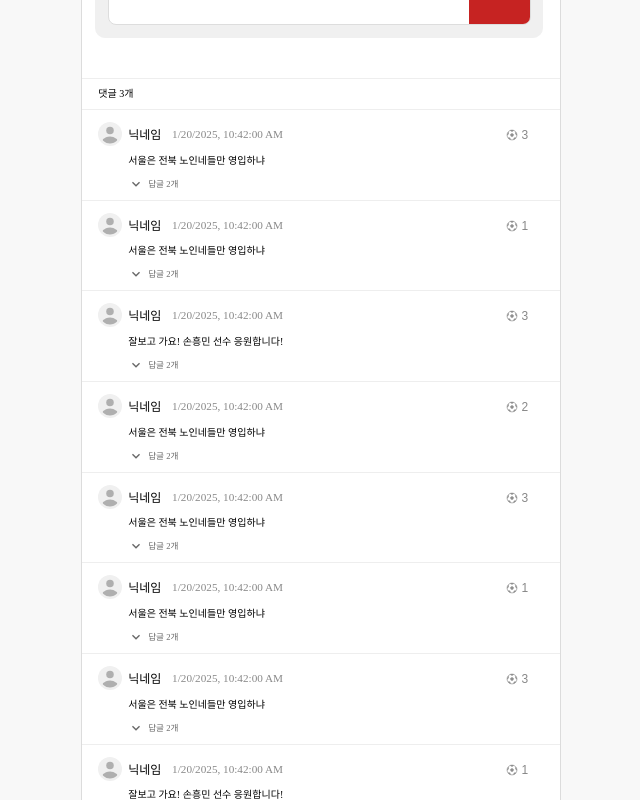
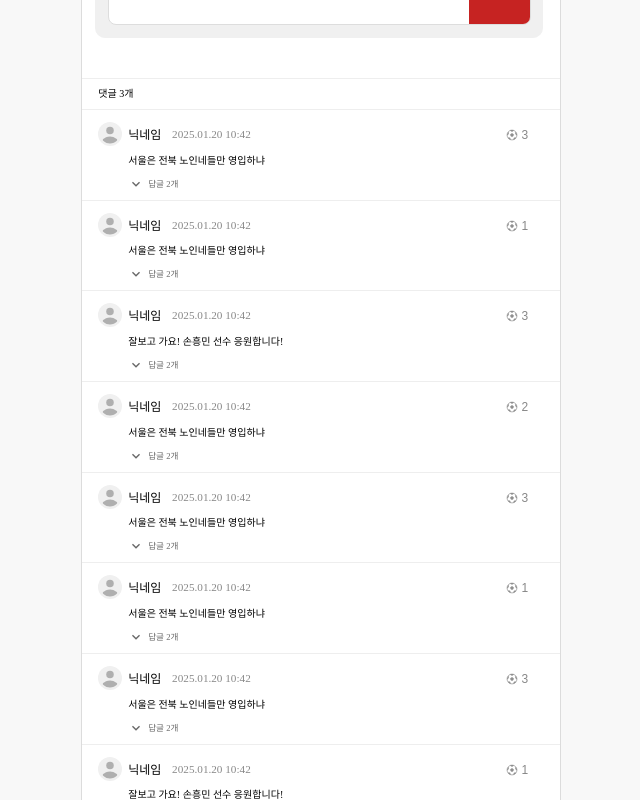
Before and after one commit to haerxeong/kickon-frontend, a React (Vite) app in the folder kickon-fe/: page /news/detail in a window 1280 px wide. Shown: the part 980-1780 px from the top of the page, without its empty margins (382-1022 px from the left). Built offline with nearby package versions, Linux system fonts and the light colour scheme.

Commit message:
Refactor: 시간 출력 포멧 수정

```diff
--- a/kickon-fe/package.json
+++ b/kickon-fe/package.json
@@ -12,6 +12,7 @@
   "dependencies": {
     "@reduxjs/toolkit": "^2.6.1",
     "axios": "^1.8.4",
+    "dayjs": "^1.11.13",
     "lucide-react": "^0.484.0",
     "react": "^19.0.0",
     "react-dom": "^19.0.0",
--- a/kickon-fe/src/components/PostDetail/postDetail.jsx
+++ b/kickon-fe/src/components/PostDetail/postDetail.jsx
@@ -1,4 +1,5 @@
 import React, {useEffect, useRef, useState} from "react";
+import dayjs from 'dayjs';
 import * as S from "./postDetail.style.js";
 import RKickIcon from "../../assets/good_red.svg";
 import BKickIcon from "../../assets/good_black.svg";
@@ -242,7 +243,7 @@ const PostDetail = () => {
                     {comment.user.nickname}
                   </span>
                   <span style={{ fontSize: "0.7rem", color: "#888" }}>
-                    {new Date(comment.createdAt).toLocaleString()}
+                    {dayjs(comment.createdAt).format('YYYY.MM.DD HH:mm')}
                   </span>
                 </S.CommentHeader>
                 <S.CommentLikes
@@ -328,7 +329,7 @@ const PostDetail = () => {
                             <span
                               style={{ fontSize: "0.65rem", color: "#888" }}
                             >
-                              {new Date(reply.createdAt).toLocaleString()}
+                              {dayjs(reply.createdAt).format('YYYY.MM.DD HH:mm')}
                             </span>
                           </S.ReplyHeader>
                           <S.ReplyLikes
```
Also changed, not shown: 1 other file (tests, documents, lock files or other folders).
